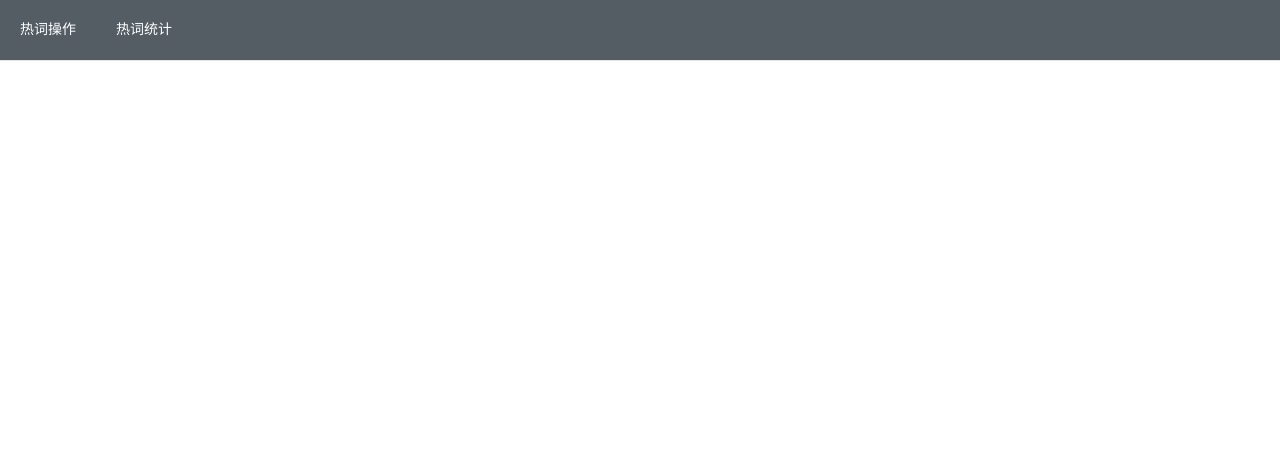
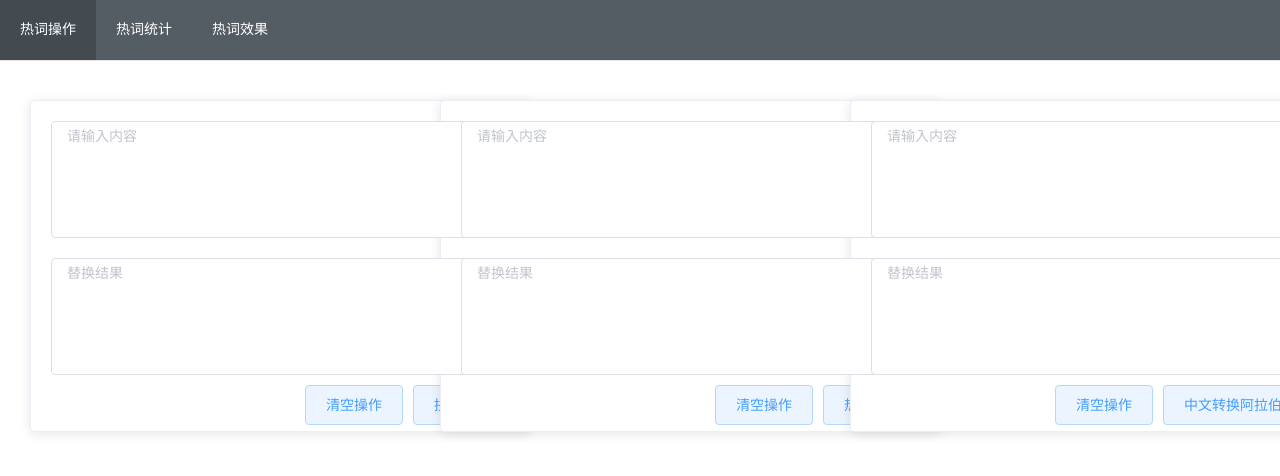
Before and after one commit to zhangxianglink/vue2_project, a Vue app: page /#/home3 in a window 1280 px wide. Shown: the top 476 px of the page. Built offline with nearby package versions, Linux system fonts and the light colour scheme.

Commit message:
初版完成

```diff
--- a/src/components/Home.vue
+++ b/src/components/Home.vue
@@ -1,4 +1,5 @@
 <template>
+  <div id="Home">
 <el-form :inline="true" :model="formInline" class="demo-form-inline">
     <el-form-item label="查询key">
       <el-input v-model="formInline.key" placeholder="查询key"></el-input>
@@ -20,9 +21,9 @@
       <el-button type="primary" @click="edit(-1)">新增</el-button>
     </el-form-item>
 
-    <el-table
+    <el-table border
       :data="tableData"
-      style="width: 100%">
+      style="width: 100%" height=750 >
       <el-table-column
         prop="key"
         label="key"
@@ -34,12 +35,11 @@
         width="180">
       </el-table-column>
       <el-table-column
-      fixed="right"
       label="操作"
-      width="100">
+      width="200">
       <template slot-scope="scope">
-        <el-button type="text" size="small" @click="edit(scope.$index,scope.row)">编辑</el-button>
-        <el-button @click="handleClick(scope.row)" type="text" size="small">删除</el-button>
+        <el-button type="primary" size="medium" @click="edit(scope.$index,scope.row)">编辑</el-button>
+        <el-button @click="handleClick(scope.row)" type="danger" size="medium">删除</el-button>
       </template>
     </el-table-column>
     </el-table>
@@ -72,7 +72,7 @@
     </el-dialog>
 
 </el-form>
-
+</div>
 </template>
 <script>
   import axios from 'axios'
@@ -91,7 +91,7 @@
           editName: "",
           formInline: {
             key: '',
-            index: ''
+            index: 'hot:rule'
           },
           editFrom:{
             key: '',
@@ -137,6 +137,7 @@
           if (config.data !== ""){
             axios.request(config)
               .then((response) => {
+                  this.selectTableData();
                   console.log("拼音热词保存成功：",JSON.stringify(response.data));
               })
               .catch((error) => {
@@ -191,6 +192,7 @@
           axios.request(config)
               .then((response) => {
                 console.log("替换热词删除成功：",JSON.stringify(response.data));
+                this.selectTableData();
               })
               .catch((error) => {
                 console.log("替换热词删除成功：",error);
--- a/src/components/Home2.vue
+++ b/src/components/Home2.vue
@@ -1,136 +1,126 @@
 <template>
+    <div id="Home2">
 <el-form :inline="true" :model="formInline" class="demo-form-inline">
-    <el-form-item label="查询key">
-      <el-input v-model="formInline.key" placeholder="查询key2"></el-input>
+    <el-form-item label="查询热词">
+      <el-input v-model="formInline.key" placeholder="查询热词"></el-input>
     </el-form-item>
     <el-form-item label="查询索引">
-      <el-select v-model="formInline.index" placeholder="查询索引2">
+      <el-select v-model="formInline.index" placeholder="查询索引">
         <el-option
           v-for="item in options"
           :key="item.value"
           :label="item.label"
-            :value="item.value">
-            </el-option>
+          :value="item.value"
+        />
       </el-select>
     </el-form-item>
     <el-form-item>
       <el-button type="primary" @click="selectTableData">查询</el-button>
     </el-form-item>
 
-    <el-table
-      :data="tableData"
-      style="width: 100%">
+    <el-table :data="tableData" style="width: 100%"  height=750  border>
       <el-table-column
         prop="key"
-        label="key"
+        label="热词"
         width="180">
       </el-table-column>
       <el-table-column
         prop="value"
-        label="value"
+        label="使用计数"
+        sortable
         width="180">
       </el-table-column>
       <el-table-column
-      fixed="right"
         label="操作"
-      width="100">
+        width="200">
         <template slot-scope="scope">
-        <el-button type="text" size="small" @click="edit(scope.$index,scope.row)">编辑</el-button>
-        <el-button @click="handleClick(scope.row)" type="text" size="small">删除</el-button>
+          <el-button @click="handleClick(scope.row)" type="danger" size="medium">删除</el-button>
         </template>
       </el-table-column>
     </el-table>
 
-
-    <el-dialog id="edit" title="修改数据" :visible.sync="editOn">
-      <el-form :model="editFrom">
-        <el-form-item label="活动名称" :label-width="formLabelWidth">
-          <el-input v-model="editFrom.key" autocomplete="off"></el-input>
-        </el-form-item>
-        <el-form-item label="活动区域" :label-width="formLabelWidth">
-          <el-input v-model="editFrom.value" autocomplete="off"></el-input>
-        </el-form-item>
+    <el-pagination
+      background
+      layout="total, sizes, prev, pager, next, jumper"
+      :current-page="tablePage.pageNum"
+      :page-size="tablePage.pageSize"
+      :page-sizes="pageSizes"
+      :total="tablePage.total"
+      @size-change="handleSizeChange"
+      @current-change="handlePageChange"
+    />
   </el-form>
-      <div slot="footer" class="dialog-footer">
-        <el-button @click="editOn = false">取 消</el-button>
-        <el-button type="primary" @click="updateRow()">确 定</el-button>
 </div>
-    </el-dialog>
-  </el-form>
-
 </template>
 
 <script>
   import axios from 'axios'
     export default {
-      name: 'Home',
+      name: 'Home2',
       data() {
         return {
-          formLabelWidth:'',
-          editOn: false,
+          pageSizes: [10, 20, 30],
+          tablePage: {
+            pageNum: 1, // 第几页
+            pageSize: 10, // 每页多少条
+            total: 0 // 总记录数
+          },
           formInline: {
             key: '',
-            index: ''
+            index: 'word:count'
           },
-          editFrom:{
-            key: '',
-            value: ''
-          },
-          options: [],
+          options: [{value:"word:count",label:"word:count"}],
           tableData: []
         }
       },
       methods: {
-        updateRow() {
-          console.log("修改值成功",this.editFrom);
-          this.editOn = false;
+        handleClick(row) {
+          let delKey = this.formInline.index + ":" +row.key
+          let config = {
+            method: 'get',
+            maxBodyLength: Infinity,
+            url: 'http://localhost:8099/word/del?key=' + delKey,
+          };
+          axios.request(config)
+          .then((response) => {
+            console.log(JSON.stringify(response.data));
+            this.selectTableData();
+          })
+          .catch((error) => {
+            console.log('请求失败了',error.message)
+          });
+
         },
-        edit(index ,row){
-          this.editOn = true;
-          this.editFrom.key = row.key;
-          this.editFrom.value = row.value;
-        },
-        handleClick(row) {
-        console.log(row);
-      },
-        onSubmit() {
-          console.log(this.formInline);
-        },
-        selectOptions() {
-            axios.get("http://localhost:8082/word/hot/word/keys").then(
+        selectTableData() {
+          this.tableData = []
+            axios.post("http://localhost:8099/common/word/page",{
+              "match": this.formInline.key,
+              "key": this.formInline.index,
+              "pageSize": this.tablePage.pageSize,
+              "pageNum": this.tablePage.pageNum
+            }).then(
                   response => {
-						const arr = response.data.data;
-                        for(let i =0; i<arr.length; i++){
-                            this.options.push({"lable":i,"value":arr[i]})
+                    const obj = response.data.result;
+                    this.tablePage.total = response.data.total;
+                    for (let key in obj) {
+                      this.tableData.push({"key":key,"value":obj[key]})
                   }
-                        console.log(this.options)
             },
             error => {
               console.log('请求失败了',error.message)
             }
               )
           },
-        selectTableData() {
-          axios.post("http://localhost:8082/word/hot/word/search",{
-            "match": this.formInline.key,
-            "key": this.formInline.index,
-            "pageSize": 10,
-            "pageNum": 1
-          }).then(
-                response => {
-                  const arr = response.data.data;
-                  for (let key in jsonMap) {
-                    this.tableData.push({})
-                  }
+          handlePageChange(currentPage) {
+            this.tablePage.pageNum = currentPage;
+            this.selectTableData();
           },
-					error => {
-						console.log('请求失败了',error.message)
-					}
-            )
+          handleSizeChange(pageSize) {
+            this.tablePage.pageSize = pageSize
+            this.selectTableData();
           }
       },
       mounted() {
-        this.selectOptions();
       }
     }
 </script>
--- /dev/null
+++ b/src/components/Home3.vue
@@ -0,0 +1,167 @@
+<template>
+<div id="Home3">
+  <el-row>
+    <el-col :span="8">
+      <el-card class="box-card">
+        <el-input
+          type="textarea"
+          :rows="5"
+          placeholder="请输入内容"
+          v-model.trim="textarea">
+        </el-input>
+        <div style="margin: 20px 0;"></div>
+        <el-input placeholder="替换结果"
+          type="textarea"
+          :rows="5"
+          v-model="textarea2">
+        </el-input>
+        <div style="margin: 10px 0;"></div>
+        <el-button type="primary" style="float: right;" plain @click="pinyin()">拼音替换</el-button>
+        <el-button type="primary" style="float: right; margin-right: 10px;" plain  @click="textClear()">清空操作</el-button>
+      </el-card>
+    </el-col>
+
+    <el-col :span="8">
+      <el-card class="box-card">
+        <el-input
+          type="textarea"
+          :rows="5"
+          placeholder="请输入内容"
+          v-model.trim="textarea3">
+        </el-input>
+        <div style="margin: 20px 0;"></div>
+        <el-input
+          type="textarea"
+          :rows="5"
+          placeholder="替换结果"
+          v-model="textarea4">
+        </el-input>
+        <div style="margin: 10px 0;"></div>
+        <el-button type="primary" style="float: right;" plain @click="hotWord()">热词替换</el-button>
+        <el-button type="primary" style="float: right; margin-right: 10px;" plain  @click="textClear2()">清空操作</el-button>
+      </el-card>
+    </el-col>
+
+
+    <el-col :span="8">
+      <el-card class="box-card">
+        <el-input
+          type="textarea"
+          :rows="5"
+          placeholder="请输入内容"
+          v-model.trim="textarea5">
+        </el-input>
+        <div style="margin: 20px 0;"></div>
+        <el-input
+          type="textarea"
+          :rows="5"
+          placeholder="替换结果"
+          v-model="textarea6">
+        </el-input>
+        <div style="margin: 10px 0;"></div>
+        <el-button type="primary" style="float: right;" plain @click="cn2an()">中文转换阿拉伯数字</el-button>
+        <el-button type="primary" style="float: right; margin-right: 10px;" plain  @click="textClear3()">清空操作</el-button>
+      </el-card>
+    </el-col>
+  </el-row>
+</div>
+</template>
+
+<script>
+  import axios from 'axios'
+    export default {
+      name: 'Home3',
+      data() {
+        return {
+          textarea:"",
+          textarea2:"",
+          textarea3:"",
+          textarea4:"",
+          textarea5:"",
+          textarea6:""
+        }
+      },
+      methods: {
+        textClear() {
+          this.textarea = "";
+          this.textarea2 = "";
+        },
+        textClear2() {
+          this.textarea3 = "";
+          this.textarea4 = "";
+        },
+        textClear3() {
+          this.textarea5 = "";
+          this.textarea6 = "";
+        },
+        pinyin() {
+          axios.get('http://localhost:8099/word/zh', {
+            params: {
+              text: this.textarea,
+              key: 'hot:zh'
+            }
+          })
+          .then((response) => {
+            this.textarea2 = response.data.data;
+          })
+          .catch(function (error) {
+            console.log(error);
+          });
+        },
+        hotWord() {
+          let data = {
+            "text": this.textarea3,
+            "timestamps": Array.from(new Array(this.textarea3.length).keys()),
+            "tokens": this.textarea3.split("")
+          };
+
+          let config = {
+            method: 'post',
+            maxBodyLength: Infinity,
+            url: 'http://localhost:8099/word/rule',
+            headers: {
+              'Content-Type': 'application/json'
+            },
+            data : JSON.stringify(data)
+          };
+          axios.request(config)
+          .then((response) => {
+            this.textarea4 = response.data.data;
+          })
+          .catch((error) => {
+            console.log(error);
+          });
+        },
+        cn2an() {
+          axios.get('http://localhost:8099/word/cn/an', {
+            params: {
+              text: this.textarea5
+            }
+          })
+          .then((response) => {
+            this.textarea6 = response.data.data;
+          })
+          .catch(function (error) {
+            console.log(error);
+          });
+        }
+      },
+      mounted() {
+      }
+    }
+</script>
+
+<style>
+  .text {
+    font-size: 14px;
+  }
+
+  .item {
+    padding: 18px 0;
+  }
+
+  .box-card {
+    width: 500px;
+    height: 330px;
+  }
+</style>
--- a/src/page/layout.vue
+++ b/src/page/layout.vue
@@ -14,6 +14,9 @@
       </el-menu-item>
       <el-menu-item index="/home2"  >
       热词统计
+      </el-menu-item>
+      <el-menu-item index="/home3"  >
+      热词效果
       </el-menu-item>
     </el-menu>
   </el-header>
@@ -36,7 +39,7 @@ export default {
       handleSelect(key, keyPath) {
         console.log(key, keyPath);
       },
-          handleOpen(key, keyPath) {
+      handleOpen(key, keyPath) {
         console.log(key, keyPath);
       },
       handleClose(key, keyPath) {
@@ -81,7 +84,7 @@ html,body{
   border-bottom: none;
 }
 .el-aside{
-    z-index: 999;
+  z-index: 999;
   padding-top: 60px;
 }
 .el-aside{
@@ -89,7 +92,7 @@ html,body{
 }
 .el-main {
     margin-left: 10px;
-    margin-top: 70px;
+    margin-top: 20px;
 }
 .el-aside .el-menu{
   border-right: none;
--- a/vue.config.js
+++ b/vue.config.js
@@ -4,6 +4,6 @@ module.exports = defineConfig({
   lintOnSave:false, /*关闭语法检查*/
   devServer: {
     port: '8099',
-    proxy: 'http://192.168.166.14:9997'
+    proxy: 'http://192.168.6.102:9997'
   }
 })
```
Also changed, not shown: src/router/index.js (+7 -2 lines). Lines whose indentation alone changed are shown as unchanged.
